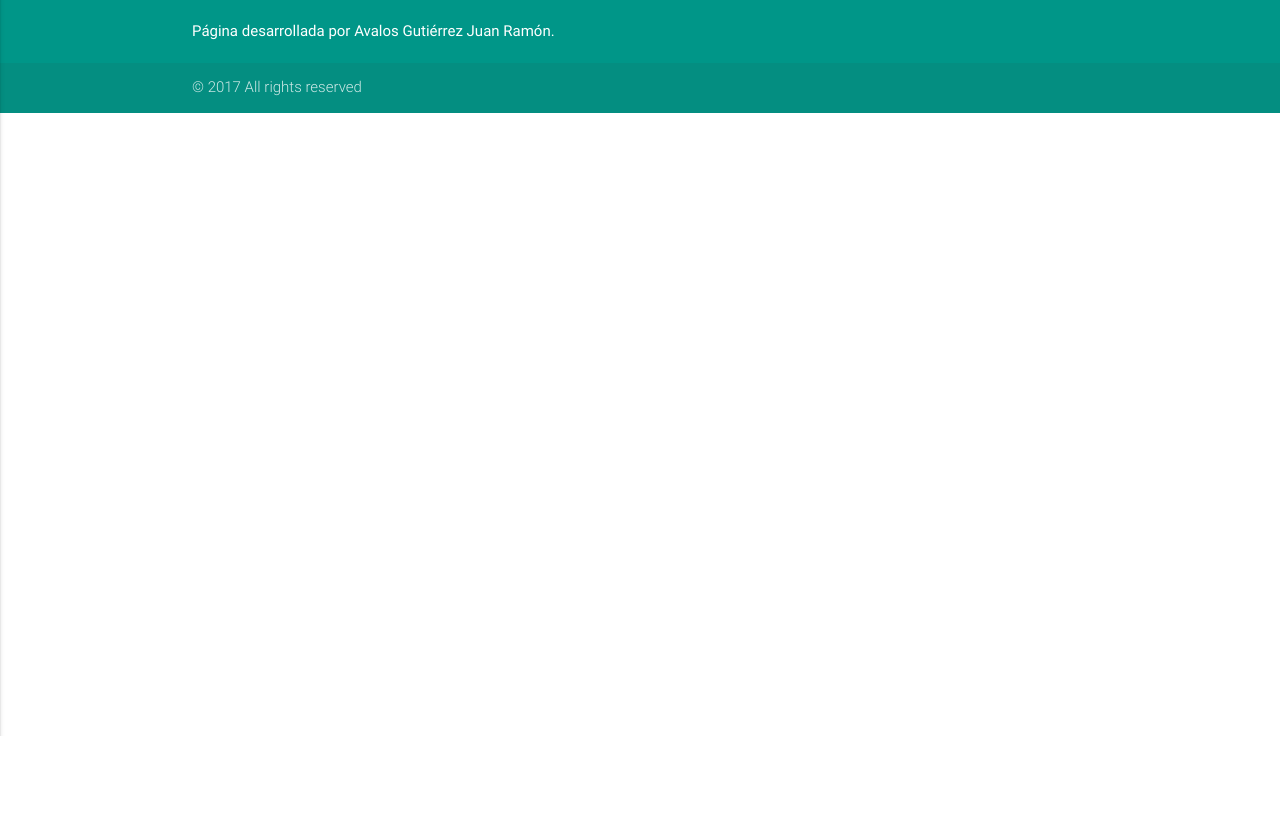
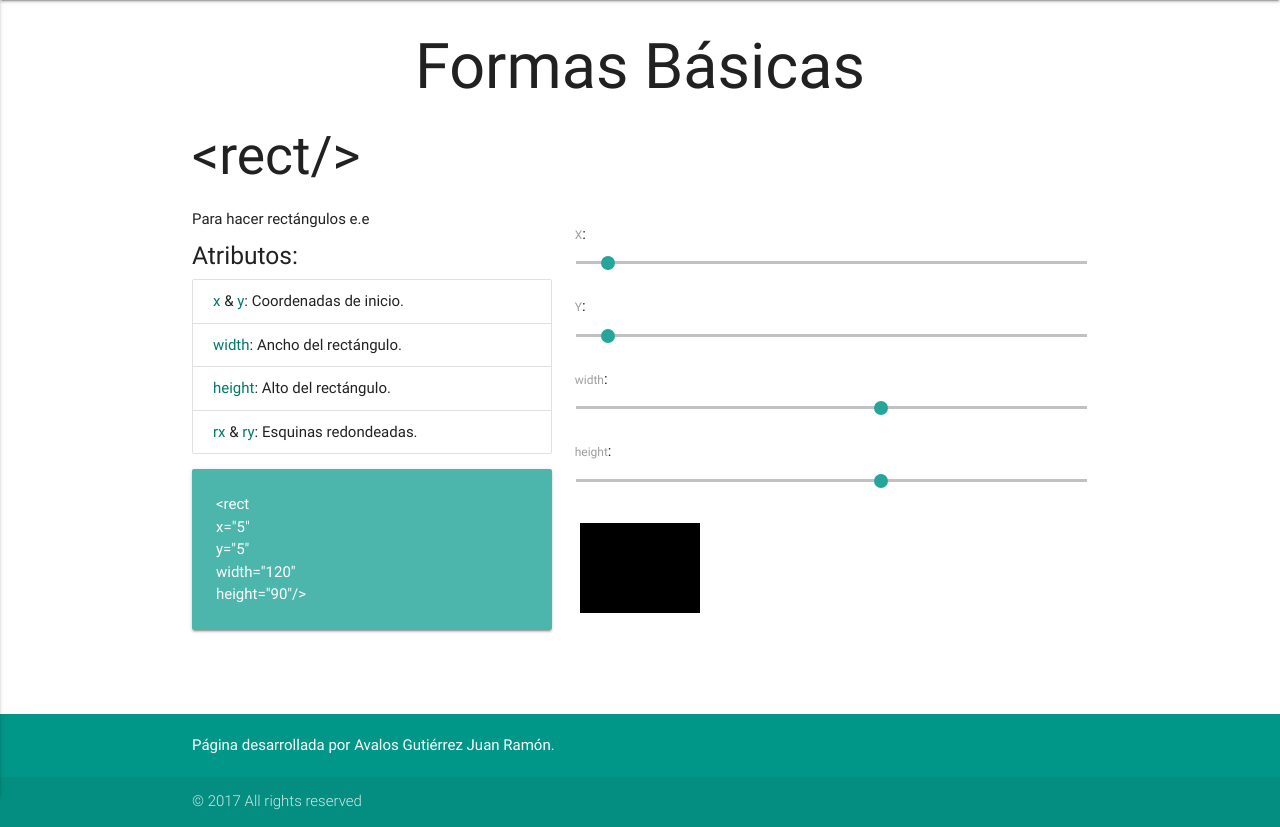
Before and after one commit to Ramon1111/SVGPage, a PHP site: page /Templates/basic_shapes.html in a window 1280 px wide. Shown: the part 64-891 px from the top of the page. Before the commit the page ends 800 px from the top, so only its background shows below. Run offline with PHP 8.4, Linux system fonts and the light colour scheme.

Commit message:
[FEAT] Created the first basic shape of the page and modified some parts of the style

```diff
--- a/Resources/normalevents.js
+++ b/Resources/normalevents.js
@@ -1,3 +1,4 @@
+var x;
 $(document).ready(function(){
   $(".button-collapse").sideNav();
   $('.parallax').parallax();
@@ -27,3 +28,15 @@ $(document).ready(function(){
 
   $(".dropdown-button").dropdown();
 })
+
+function cambio(element, shape){
+  $("#"+shape).attr(element.id,element.value);
+
+  if(shape=='rectangulo'){
+    $("#"+shape+"_card").html('&#60rect<br/>x="'+$("#"+shape).attr('x')+'"<br/>y="'+$("#"+shape).attr('y')+'"<br/>width="'+$("#"+shape).attr('width')+'"<br/>height="'+$("#"+shape).attr('height')+'"&#62');
+  }
+  else{
+    if(shape=='circulo')
+      console.log('no es rectangulo');
+  }
+}
--- a/Styles/index_style.css
+++ b/Styles/index_style.css
@@ -12,7 +12,7 @@
 #video_responsive{
   padding-top:2%;
 }
-.namespaces_example{
+.namespaces_example, .shapes_indent{
   text-indent: 2em;
 }
 .namespace_definition{
--- a/Templates/basic_shapes.html
+++ b/Templates/basic_shapes.html
@@ -5,7 +5,7 @@
     <meta http-equiv="X-UA-Compatible" content="IE=edge"/>
     <meta name="viewpiort" content="width=device-width, initial-scale=1"/>
 
-    <title>Etiqueta svg</title>
+    <title>Formas Básicas</title>
 
     <link href="../Styles/index_style.css"  rel="stylesheet" type="text/css">
     <link href="http://fonts.googleapis.com/icon?family=Material+Icons" rel="stylesheet">
@@ -46,7 +46,58 @@
     </nav>
 
     <div class="container">
+      <h1 class="center-align">Formas Básicas</h1>
+      <div class="rect">
+        <h2>&#60rect/&#62</h2>
+        <div class="row">
+          <div class="col s12 m12 l5 xl5">
+            Para hacer rectángulos e.e
+            <h5>Atributos:</h5>
+            <ul class="collection">
+              <li class="collection-item"><span class="teal-text text-darken-2">x</span> &#38 <span class="teal-text text-darken-2">y</span>: Coordenadas de inicio.</li>
+              <li class="collection-item"><span class="teal-text text-darken-2">width</span>: Ancho del rectángulo.</li>
+              <li class="collection-item"><span class="teal-text text-darken-2">height</span>: Alto del rectángulo.</li>
+              <li class="collection-item"><span class="teal-text text-darken-2">rx</span> &#38 <span class="teal-text text-darken-2">ry</span>: Esquinas redondeadas.</li>
+            </ul>
+            <div class="card  teal lighten-2">
+              <div class="card-content white-text">
+                <p id="rectangulo_card">
+                  &#60rect<br/>x="5"<br/>y="5"<br/>width="120"<br/>height="90"/&#62
+                </p>
               </div>
+            </div>
+          </div>
+          <div class="col s12 m12 l7 xl7">
+            <div class="row">
+              <div class="col s12 m12 l12 xl12">
+                <form action="#">
+                  <p class="range-field">
+                    <label>X</label>: <input type="range" id="x" min="0" max="100" onchange="cambio(this, 'rectangulo')" value="5"/>
+                  </p>
+                  <p class="range-field">
+                    <label>Y</label>: <input type="range" id="y" min="0" max="100" onchange="cambio(this, 'rectangulo')" value="5"/>
+                  </p>
+                  <p class="range-field">
+                    <label>width</label>: <input type="range" id="width" min="0" max="200" onchange="cambio(this, 'rectangulo')" value="120"/>
+                  </p>
+                  <p class="range-field">
+                    <label>height</label>: <input type="range" id="height" min="0" max="150" onchange="cambio(this, 'rectangulo')" value="90"/>
+                  </p>
+                </form>
+              </div>
+            </div>
+            <div class="row">
+              <div class="col s12 m12 l12 xl12">
+                <svg xmlns="http://www.w3.org/2000/svg" version="1.1" width="200" height="150">
+                  <rect x="5" y="5" width="120" height="90" fill="black" id="rectangulo"/>
+                </svg>
+              </div>
+            </div>
+          </div>
+        </div>
+      </div>
+    </div>
+
     <footer class="page-footer teal">
         <div class="container">
           <div class="row">
--- a/Templates/introsvg.html
+++ b/Templates/introsvg.html
@@ -55,7 +55,7 @@
           <div class="col s12 m12 l6 xl6">
               <p>Para generar una imagen vectorial, que en este caso son imagenes de formato .svg, usamos la etiqueta &#60SVG&#62<br/>
               Algunos atributos importantes son:</p>
-              <ul class="collection teal accent-1">
+              <ul class="collection">
                 <li class="collection-item"><span class="teal-text text-darken-2">width</span>: Ancho de nuestra imagen svg.</li>
                 <li class="collection-item"><span class="teal-text text-darken-2">height</span>: Alto de nuestra imagen svg.</li>
               </ul>
@@ -86,7 +86,7 @@
                 <div class="card-content white-text">
                   <p>&#60svg</p>
                   <p class="namespaces_example">width="80"</p>
-                  <p class="namespaces_example">heigth="30"&#62</p>
+                  <p class="namespaces_example">heigth="30"</p>
                   <p class="namespaces_example">xmlns="http://www.w3.or/2000/svg"</p>
                   <p class="namespaces_example">version="1.1"&#62</p>
                   <p>&#60/svg&#62</p>
```
Also changed, not shown: Templates/index.html (+16 -9 lines). Lines whose indentation alone changed are shown as unchanged.
